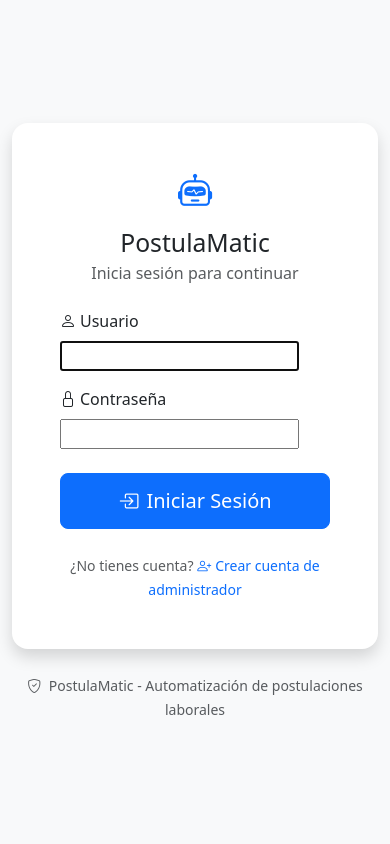
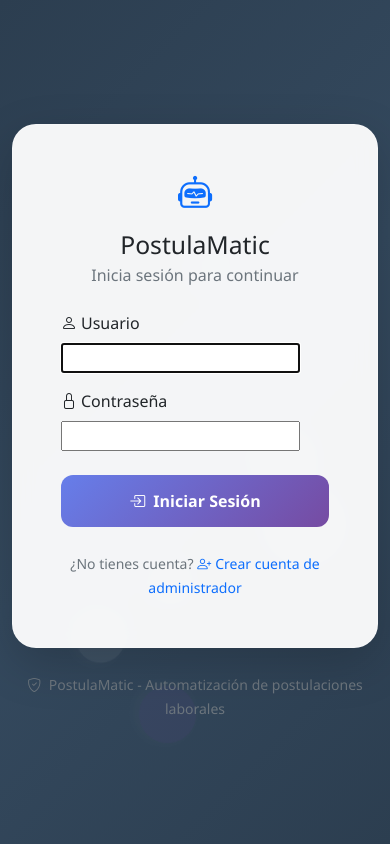
Before and after one commit to idgleb/PostulaMatic, a Django app: page /accounts/login/ in a window 390 px wide. Run offline with Django 5.2, Linux system fonts and the light colour scheme; parts of the project's set-up code (start-up, migrations or seed data) failed here and were passed over.

Commit message:
feat: Aplicar estilo unificado al formulario de login
- Agregar fondo oscuro con animaciones flotantes al login
- Incluir floating-animations.css para consistencia visual
- Mejorar diseÃ±o del card con backdrop-filter y transparencia
- Actualizar estilos de formulario con gradientes y efectos hover
- Aplicar responsive design para mÃ³viles
- Mantener consistencia visual con Landing Page y Sistema Interno

```diff
--- a/templates/registration/login.html
+++ b/templates/registration/login.html
@@ -6,12 +6,28 @@
     <title>Iniciar Sesión - PostulaMatic</title>
     <link href="https://cdn.jsdelivr.net/npm/bootstrap@5.3.3/dist/css/bootstrap.min.css" rel="stylesheet" integrity="sha384-QWTKZyjpPEjISv5WaRU9OFeRpok6YctnYmDr5pNlyT2bRjXh0JMhjY6hW+ALEwIH" crossorigin="anonymous">
     <link rel="stylesheet" href="https://cdn.jsdelivr.net/npm/bootstrap-icons@1.11.3/font/bootstrap-icons.min.css">
+    <link href="/static/css/floating-animations.css" rel="stylesheet">
 </head>
-<body class="bg-light">
+<body class="floating-background">
+    <!-- ========================================
+         FLOATING ELEMENTS - Reutilizable
+         ======================================== -->
+    <div class="floating-elements">
+        <div class="floating-element"></div>
+        <div class="floating-element"></div>
+        <div class="floating-element"></div>
+        <div class="floating-element"></div>
+        <div class="floating-element"></div>
+        <div class="floating-element"></div>
+        <div class="floating-element"></div>
+        <div class="floating-element"></div>
+        <div class="floating-element"></div>
+    </div>
+
     <div class="container">
         <div class="row justify-content-center min-vh-100 align-items-center">
             <div class="col-md-6 col-lg-4">
-                <div class="card shadow">
+                <div class="card shadow-lg" style="background: rgba(255, 255, 255, 0.95); backdrop-filter: blur(10px); border: 1px solid rgba(255, 255, 255, 0.2);">
                     <div class="card-body p-5">
                         <div class="text-center mb-4">
                             <i class="bi bi-robot display-4 text-primary"></i>
@@ -88,24 +104,63 @@
 
     <style>
         .form-control {
-            border-radius: 0.5rem;
-            border: 1px solid #dee2e6;
-            padding: 0.75rem 1rem;
+            border-radius: 0.75rem;
+            border: 2px solid #e9ecef;
+            padding: 0.875rem 1.25rem;
+            font-size: 1rem;
+            transition: all 0.3s ease;
+            background: rgba(255, 255, 255, 0.9);
         }
 
         .form-control:focus {
-            border-color: #0d6efd;
-            box-shadow: 0 0 0 0.2rem rgba(13, 110, 253, 0.25);
+            border-color: #667eea;
+            box-shadow: 0 0 0 0.2rem rgba(102, 126, 234, 0.25);
+            background: rgba(255, 255, 255, 1);
         }
 
         .btn-primary {
-            border-radius: 0.5rem;
-            padding: 0.75rem 1.5rem;
+            background: linear-gradient(135deg, #667eea 0%, #764ba2 100%);
+            border: none;
+            border-radius: 0.75rem;
+            padding: 0.875rem 2rem;
+            font-weight: 600;
+            font-size: 1rem;
+            transition: all 0.3s ease;
+        }
+
+        .btn-primary:hover {
+            transform: translateY(-2px);
+            box-shadow: 0 8px 25px rgba(102, 126, 234, 0.3);
+            background: linear-gradient(135deg, #5a6fd8 0%, #6a4190 100%);
         }
 
         .card {
             border: none;
-            border-radius: 1rem;
+            border-radius: 1.5rem;
+            box-shadow: 0 20px 40px rgba(0, 0, 0, 0.15);
+        }
+
+        .text-muted {
+            color: #6c757d !important;
+        }
+
+        .alert-danger {
+            background: rgba(220, 53, 69, 0.1);
+            border: 1px solid rgba(220, 53, 69, 0.2);
+            border-radius: 0.75rem;
+        }
+
+        /* Responsive adjustments */
+        @media (max-width: 768px) {
+            .floating-element {
+                opacity: 0.05;
+            }
+
+            .floating-element:nth-child(1),
+            .floating-element:nth-child(4),
+            .floating-element:nth-child(6) {
+                display: none;
+            }
         }
     </style>
 </body>
```
